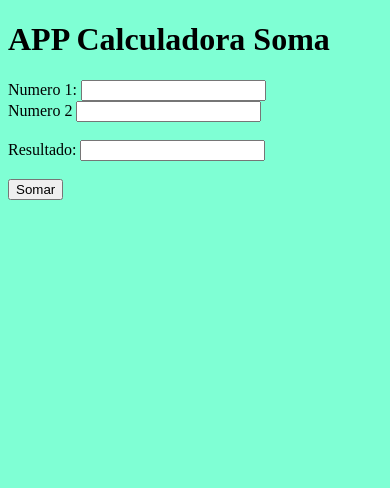
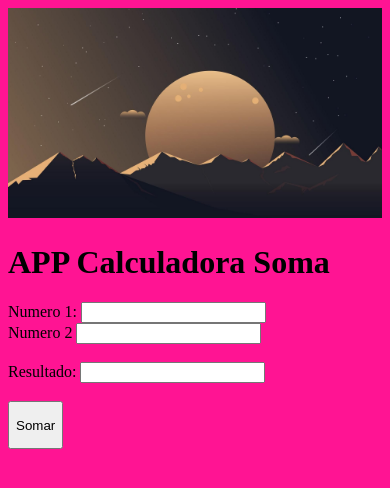
Before and after one commit to profedney/calcsoma, a plain HTML site: page index.html in a window 390 px wide. Drawn offline with Linux system fonts and the light colour scheme.

Commit message:
adicionada css responsiva

```diff
--- a/estilo.css
+++ b/estilo.css
@@ -1,3 +1,21 @@
+img, embed, object, video {
+    max-width: 100%;
+}
+
+nav, a, button {
+    min-width: 48px;
+    min-height: 48px;
+}
+
 body{
     background-color: aquamarine;
 }
+
+@media screen and (max-width:500px) {
+
+
+    body {
+        background-color: deeppink;
+    }
+
+}
--- a/index.html
+++ b/index.html
@@ -12,6 +12,7 @@
     <title>APP Calculadora</title>
 </head>
 <body>
+    <img src="fundo.jpg" alt="sol">
     <h1>APP Calculadora Soma</h1>
     <form>
         Numero 1:
```
Also changed, not shown: fundo.jpg (added).
